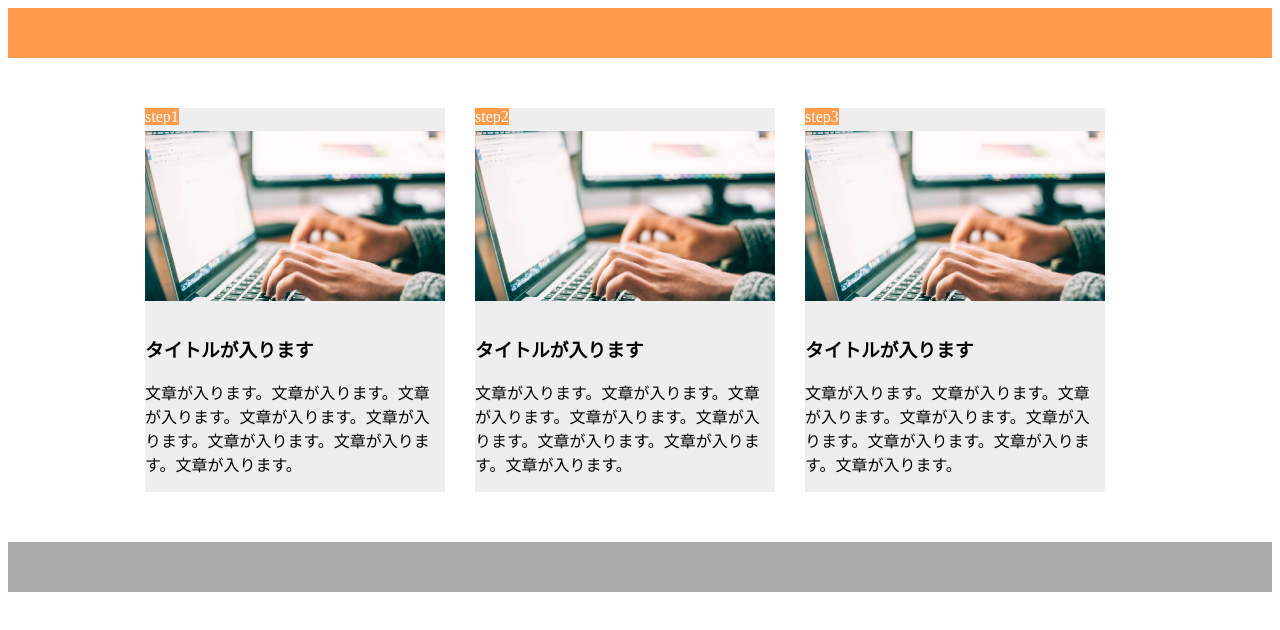
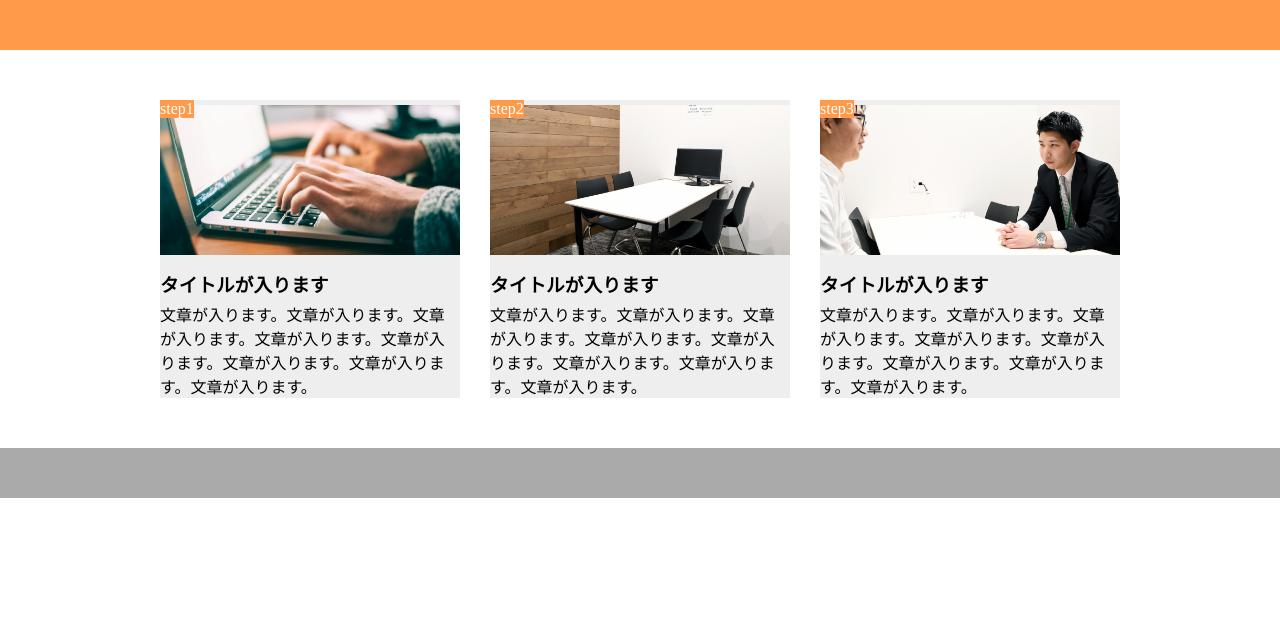
Before and after one commit to KanaKarimata/chapter9_exercise, a plain HTML site: page index.html in a window 1280 px wide. Drawn offline with Linux system fonts and the light colour scheme.

Commit message:
[Finish]1-9 caravan

```diff
--- a/index.html
+++ b/index.html
@@ -14,7 +14,7 @@
     <div class="main-content-item">
       <span>step1</span>
       <section class="main-content-text">
-        <div class="main-content-image"></div>
+        <div class="main-content-image1"></div>
         <h3>タイトルが入ります</h3>
         <p>文章が入ります。文章が入ります。文章が入ります。文章が入ります。文章が入ります。文章が入ります。文章が入ります。文章が入ります。</p>
       </section>
@@ -23,7 +23,7 @@
      <div class="main-content-item">
       <span>step2</span>
       <section class="main-content-text">
-        <div class="main-content-image"></div>
+        <div class="main-content-image2"></div>
         <h3>タイトルが入ります</h3>
         <p>文章が入ります。文章が入ります。文章が入ります。文章が入ります。文章が入ります。文章が入ります。文章が入ります。文章が入ります。</p>
       </section>
@@ -32,7 +32,7 @@
      <div class="main-content-item">
       <span>step3</span>
       <section class="main-content-text">
-        <div class="main-content-image"></div>
+        <div class="main-content-image3"></div>
         <h3>タイトルが入ります</h3>
         <p>文章が入ります。文章が入ります。文章が入ります。文章が入ります。文章が入ります。文章が入ります。文章が入ります。文章が入ります。</p>
       </section>
--- a/style.css
+++ b/style.css
@@ -1,3 +1,9 @@
+* {
+  box-sizing: border-box;
+  margin: 0;
+  padding: 0;
+}
+
 header {
   width: 100%;
   height: 50px;
@@ -6,7 +12,6 @@ header {
 
 .main-content {
   display: flex;
-  justify-content: center;
   margin: 50px auto;
   width: 960px;
 }
@@ -15,31 +20,44 @@ header {
   width: 300px;
   background-color: #EEEEEE;
   margin-right: 30px;
+  position: relative;
+}
+
+.main-content-item:last-child {
+  margin-left: 0;
 }
 
 span {
+  position: absolute;
+  top: 0;
+  left: 0;
   background-color: #FF9A4B;
   color: white;
 }
 
-.main-content-image {
-  width: 280px;
+.main-content-image1 {
   height: 150px;
   background-image: url(img/flow01.png);
-  padding: 10px;
   background-size: cover;
+  background-position: bottom;
 }
 
-.main-content-image:nth-child(2) {
+.main-content-image2 {
+  height: 150px;
   background-image: url(img/flow02.png);
+  background-size: cover;
+  background-position: bottom;
 }
 
-.main-content-image:nth-child(3) {
+.main-content-image3 {
+  height: 150px;
   background-image: url(img/flow03.png);
+  background-size: cover;
+  background-position: bottom;
 }
 
 h3 {
-  padding-top: 15px;
+  margin: 15px 0 5px;
 }
 
 .main-content-text {
```
